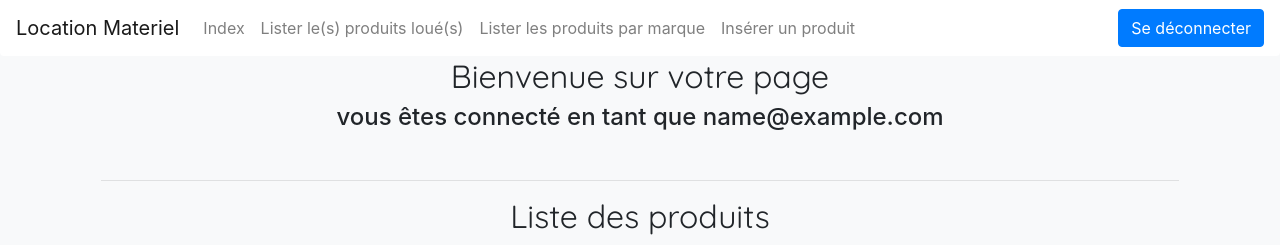
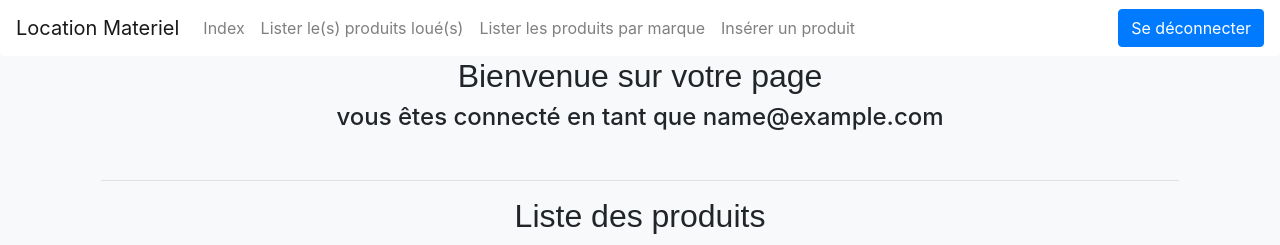
Before and after one commit to eIyth/ProjetWEB2, a PHP site: page / in a window 1280 px wide; the page is wider, and only the part inside the window is pictured. Shown: the top 245 px of that part. Run offline with PHP 8.4, Linux system fonts and the light colour scheme; the visitor is signed in with stand-in values (Sample User, id 1); data comes from the database, SQL or seed files in the repository; some libraries are stand-ins or nearby versions.

Commit message:
changement de police + modification taille miniatures

```diff
--- a/css/style.css
+++ b/css/style.css
@@ -1,11 +1,15 @@
-img {
+body {
+	min-height:100%;
+}
+
+.miniature {
 	max-height: 150px;
 	width: auto;
 }
 
 
 h2{
-  font-family: 'QuickSand', sans-serif !important;
+  font-family: 'Hind', sans-serif !important;
 }
 
 
```
